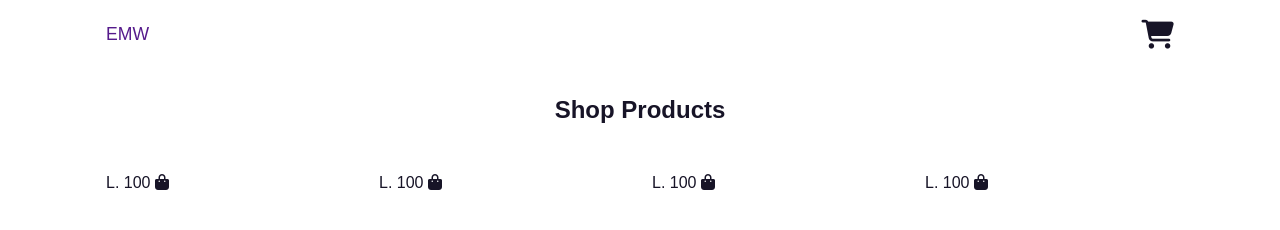
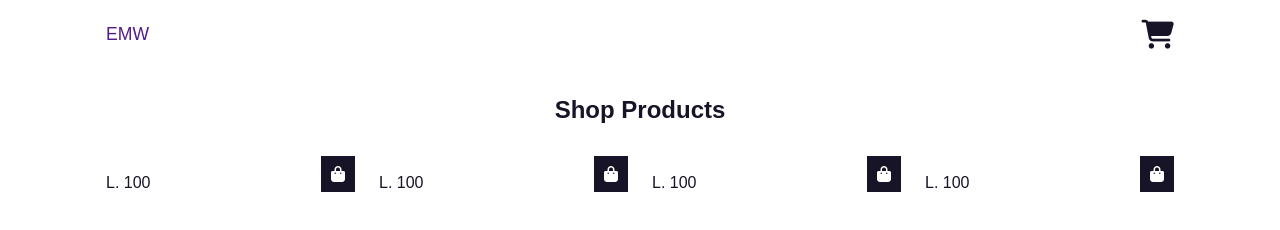
Before and after one commit to carhumR/Proyecto_IS512, a plain HTML site: page frontend/cliente/index.html in a window 1280 px wide. Drawn offline with Linux system fonts and the light colour scheme.

Commit message:
Modificando

```diff
--- a/frontend/cliente/assets/css/style.css
+++ b/frontend/cliente/assets/css/style.css
@@ -101,3 +101,17 @@ header {
     text-transform: uppercase;
     margin-bottom: 0.5rem;
 }
+
+.price {
+    font-weight: 500;
+}
+
+.add-cart {
+    position: absolute;
+    bottom: 0;
+    right: 0;
+    background: var(--text-color);
+    color: var(--bg-color);
+    padding: 10px;
+    cursor: pointer;
+}
```
